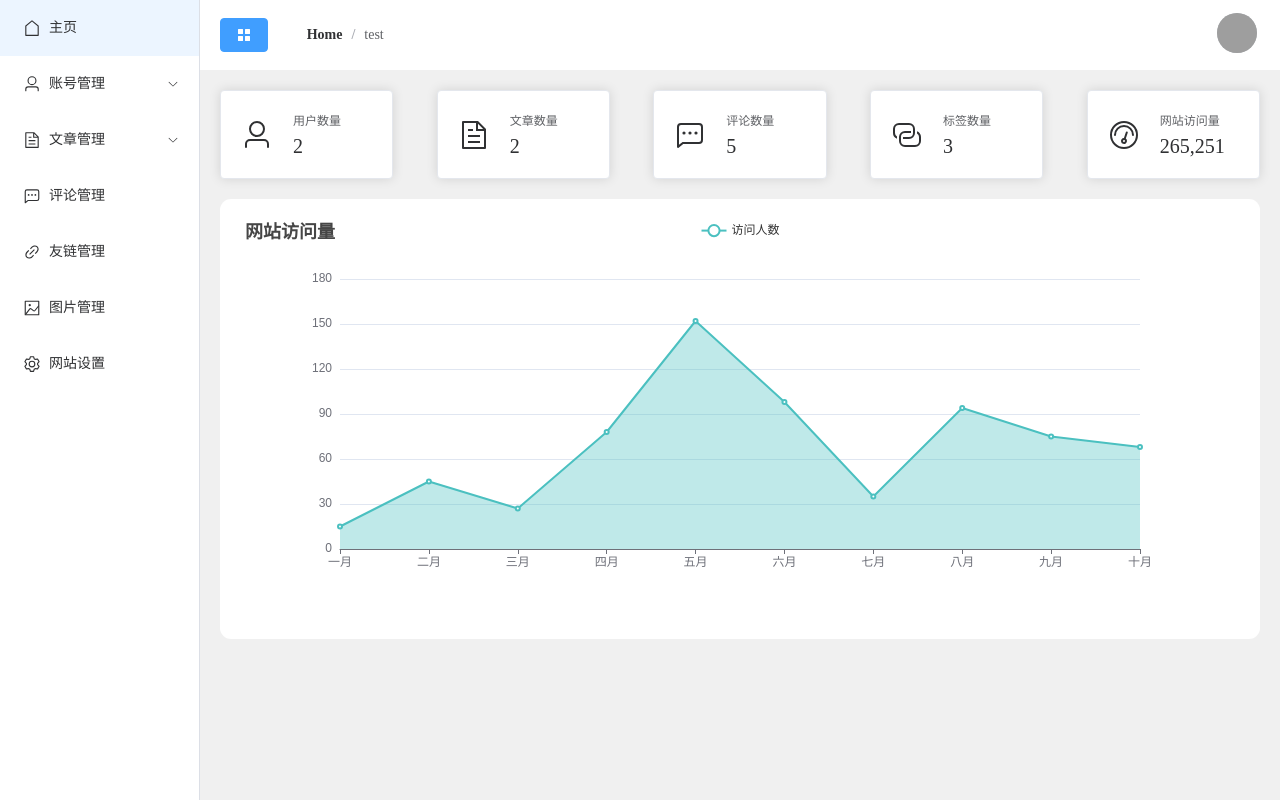
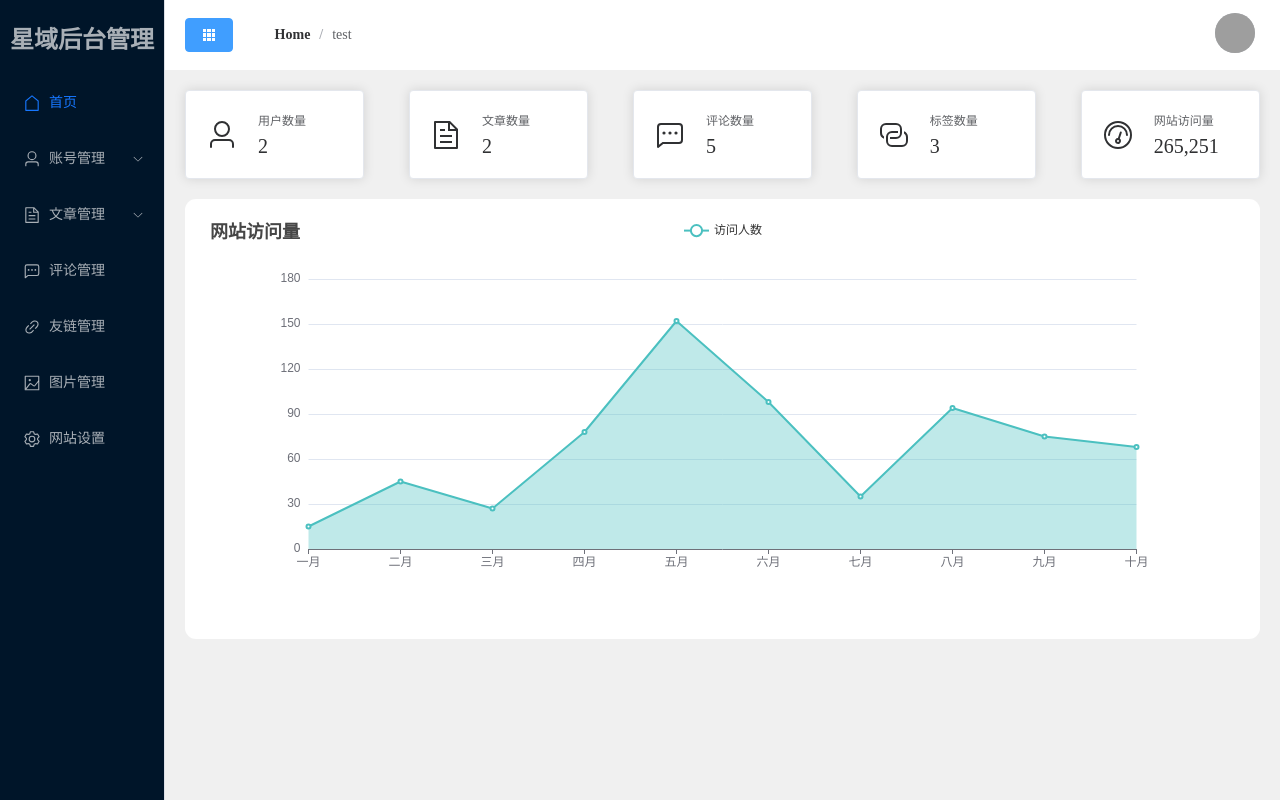
Before and after one commit to Su-Dream/blog-winter-admin, a Vue app: page / in a window 1280 px wide. Built offline with nearby package versions, Linux system fonts and the light colour scheme; grey boxes are pictures that could not be loaded.

Commit message:
fix:修复侧边栏问题

```diff
--- a/package.json
+++ b/package.json
@@ -11,6 +11,7 @@
   "dependencies": {
     "echarts": "^5.5.1",
     "element-plus": "^2.8.6",
+    "mitt": "^3.0.1",
     "vue": "^3.5.10",
     "vue-router": "^4.4.5"
   },
--- a/src/App.vue
+++ b/src/App.vue
@@ -7,7 +7,7 @@ import blogHome from "./views/Home/blog-Home.vue";
 <template>
   <div class="common-layout">
     <el-container>
-      <el-aside width="200px">
+      <el-aside width="auto" class="blog_aside">
         <blogAside />
       </el-aside>
       <el-container>
@@ -23,6 +23,9 @@ import blogHome from "./views/Home/blog-Home.vue";
 </template>
 
 <style scoped>
+.blog_aside {
+  /* width: auto; */
+}
 .blog_header {
   background: #fff;
 }
--- a/src/components/public/blog-aside.vue
+++ b/src/components/public/blog-aside.vue
@@ -2,14 +2,19 @@
   <el-row class="tac">
     <el-col>
       <el-menu
-        default-active="2"
+        :collapse="isCollapse"
+        active-text-color="#1677ff"
+        text-color="#FFFFFFA8"
+        background-color="#001529"
+        default-active="0"
         class="el-menu-vertical"
         @open="handleOpen"
         @close="handleClose"
       >
+        <h2 class="title">{{ titleValue }}</h2>
         <el-menu-item index="0">
           <el-icon><House /></el-icon>
-          <span>主页</span>
+          <template #title>首页</template>
         </el-menu-item>
         <el-sub-menu index="1">
           <template #title>
@@ -30,19 +35,19 @@
         </el-sub-menu>
         <el-menu-item index="3">
           <el-icon><ChatDotSquare /></el-icon>
-          <span>评论管理</span>
+          <template #title>评论管理</template>
         </el-menu-item>
         <el-menu-item index="4">
           <el-icon><Link /></el-icon>
-          <span>友链管理</span>
+          <template #title>友链管理</template>
         </el-menu-item>
         <el-menu-item index="5">
           <el-icon><Picture /></el-icon>
-          <span>图片管理</span>
+          <template #title>图片管理</template>
         </el-menu-item>
         <el-menu-item index="6">
           <el-icon><setting /></el-icon>
-          <span>网站设置</span>
+          <template #title>网站设置</template>
         </el-menu-item>
       </el-menu>
     </el-col>
@@ -59,15 +64,38 @@ import {
   Picture,
   Setting,
 } from "@element-plus/icons-vue";
+import { ref } from "vue";
 const handleOpen = (key, keyPath) => {
   console.log(key, keyPath);
 };
 const handleClose = (key, keyPath) => {
   console.log(key, keyPath);
 };
+// ?点击切换侧边栏
+const isCollapse = ref(false);
+const titleValue = ref("星域后台管理");
+import { onMounted, onBeforeUnmount } from "vue";
+import EventBus from "@/utils/event-bus.js";
+
+onMounted(() => {
+  // 订阅changeCollapse消息
+  EventBus.on("changeCollapse", obj => {
+    isCollapse.value = obj.isCollapse;
+    titleValue.value = obj.titleValue;
+  });
+});
+onBeforeUnmount(() => {
+  // 注销changeCollapse消息
+  EventBus.off("changeCollapse");
+});
 </script>
 
 <style scoped>
+.title {
+  color: #ffffffa8;
+  padding: 20px 10px;
+  text-align: center;
+}
 .tac {
   height: 100vh;
 }
--- a/src/components/public/blog-header.vue
+++ b/src/components/public/blog-header.vue
@@ -1,7 +1,12 @@
 <template>
   <el-row class="row-bg" align="middle">
     <el-col :span="2" class="aside-control">
-      <el-button class="aside-control-btn" type="primary" :icon="Menu" />
+      <el-button
+        @click="changeCollapseHandler({ isCollapse, titleValue })"
+        class="aside-control-btn"
+        type="primary"
+        :icon="isIcon"
+      />
     </el-col>
     <el-col :span="12">
       <el-breadcrumb separator="/">
@@ -23,7 +28,7 @@
 
 <script setup>
 import { Grid, HomeFilled, Menu } from "@element-plus/icons-vue";
-import { reactive, toRefs } from "vue";
+import { reactive, markRaw, ref, toRefs } from "vue";
 const state = reactive({
   circleUrl:
     "https://cube.elemecdn.com/3/7c/3ea6beec64369c2642b92c6726f1epng.png",
@@ -31,7 +36,25 @@ const state = reactive({
 });
 const { circleUrl } = toRefs(state);
 
-// todo:点击切换侧边栏
+// ?:点击切换侧边栏
+
+import EventBus from "@/utils/event-bus.js";
+const isCollapse = ref(true);
+const titleValue = ref("星域");
+const isIcon = ref(markRaw(Grid));
+const changeCollapseHandler = obj => {
+  console.log(`changeCollapseHandler被执行了，数据为${obj}`);
+  EventBus.emit("changeCollapse", obj);
+  if (obj.titleValue === "星域") {
+    titleValue.value = "星域管理系统";
+    isIcon.value = markRaw(Menu);
+  } else {
+    titleValue.value = "星域";
+    isIcon.value = markRaw(Grid);
+  }
+
+  isCollapse.value = !obj.isCollapse;
+};
 </script>
 
 <style scoped>
--- /dev/null
+++ b/src/utils/event-bus.js
@@ -0,0 +1,7 @@
+// event-bus.js
+
+import mitt from "mitt";
+
+const EventBus = mitt();
+
+export default EventBus;
```
Also changed, not shown: 1 other file (tests, documents, lock files or other folders).
